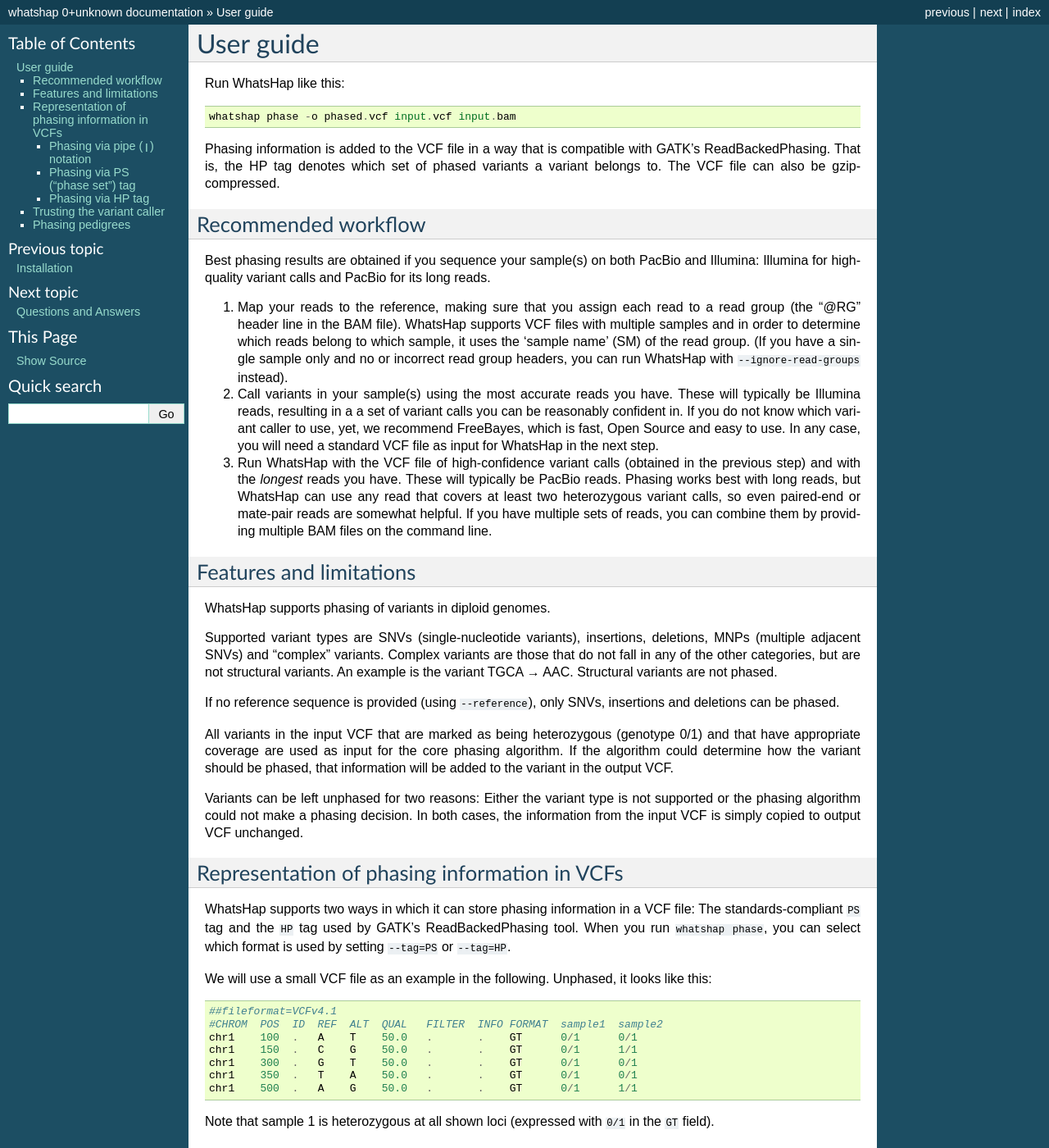
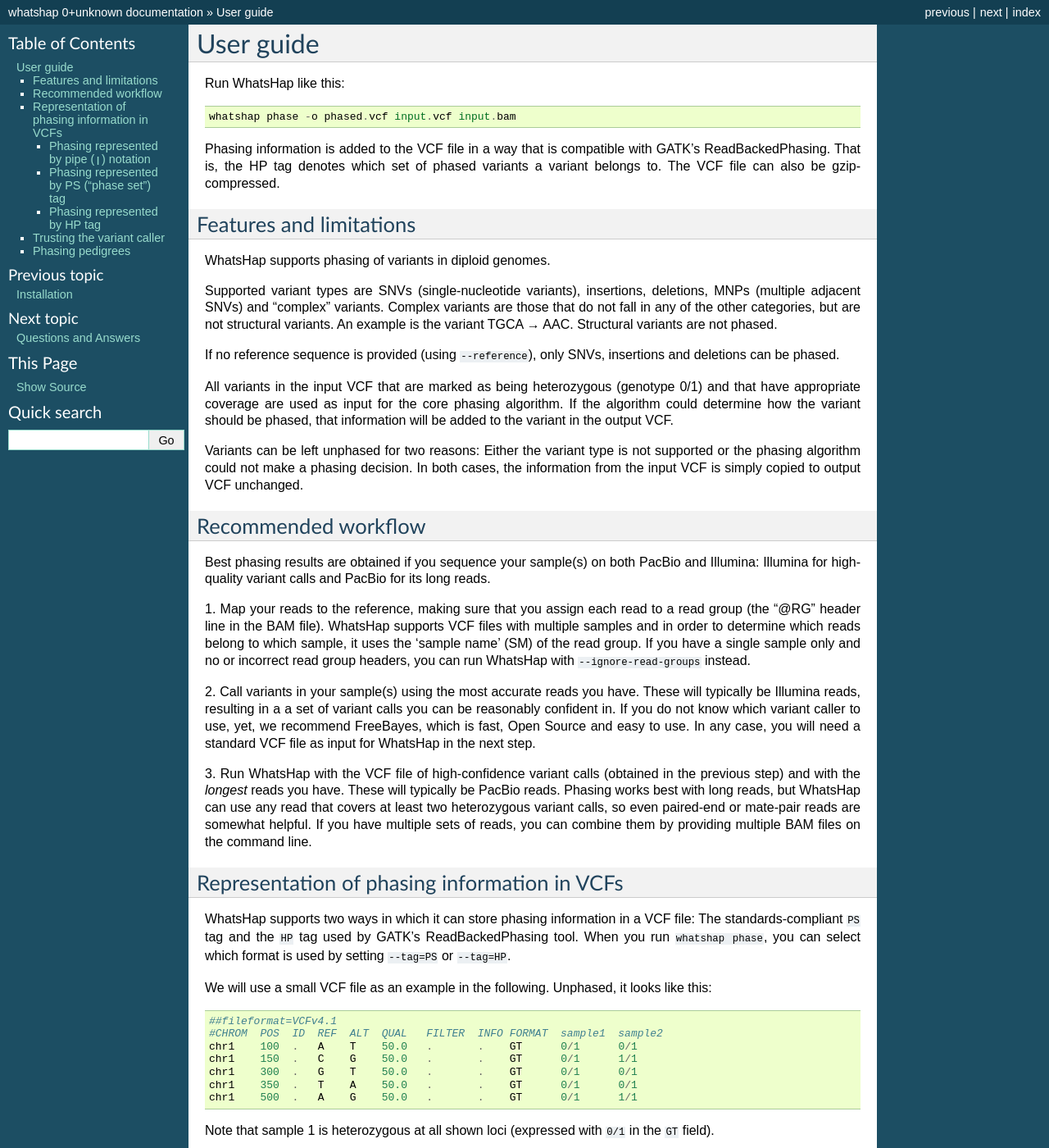
Before and after one commit to whatshap/whatshap, a Sphinx documentation site: the page built from doc/guide.rst, in a window 1280 px wide and 1400 px high. Shown: the whole window at 82% size. Built offline with Sphinx 7.4.7, drawn with Linux system fonts in a browser that asks for light colours; some of the changed lines change nothing that is shown; some of the changed text lies outside the part shown.

Commit message:
Rephrase

```diff
--- a/doc/guide.rst
+++ b/doc/guide.rst
@@ -9,18 +9,6 @@
 Phasing information is added to the VCF file in a way that is compatible with
 GATK’s ReadBackedPhasing. That is, the HP tag denotes which set of phased
 variants a variant belongs to. The VCF file can also be gzip-compressed.
-
-
-Recommended workflow
-====================
-
-Best phasing results are obtained if you sequence your sample(s) on both PacBio and Illumina: Illumina for high-quality variant calls and PacBio for its long reads.
-
-1. Map your reads to the reference, making sure that you assign each read to a read group (the "@RG" header line in the BAM file). WhatsHap supports VCF files with multiple samples and in order to determine which reads belong to which sample, it uses the 'sample name' (SM) of the read group. (If you have a single sample only and no or incorrect read group headers, you can run WhatsHap with ``--ignore-read-groups`` instead).
-
-2. Call variants in your sample(s) using the most accurate reads you have. These will typically be Illumina reads, resulting in a a set of variant calls you can be reasonably confident in. If you do not know which variant caller to use, yet, we recommend FreeBayes, which is fast, Open Source and easy to use. In any case, you will need a standard VCF file as input for WhatsHap in the next step.
-
-3. Run WhatsHap with the VCF file of high-confidence variant calls (obtained in the previous step) and with the *longest* reads you have. These will typically be PacBio reads. Phasing works best with long reads, but WhatsHap can use any read that covers at least two heterozygous variant calls, so even paired-end or mate-pair reads are somewhat helpful. If you have multiple sets of reads, you can combine them by providing multiple BAM files on the command line.
 
 
 Features and limitations
@@ -48,6 +36,34 @@
 VCF unchanged.
 
 
+Recommended workflow
+====================
+
+Best phasing results are obtained if you sequence your sample(s) on both PacBio
+and Illumina: Illumina for high-quality variant calls and PacBio for its long
+reads.
+
+1. Map your reads to the reference, making sure that you assign each read to a
+read group (the "@RG" header line in the BAM file). WhatsHap supports VCF files
+with multiple samples and in order to determine which reads belong to which
+sample, it uses the 'sample name' (SM) of the read group. If you have a single
+sample only and no or incorrect read group headers, you can run WhatsHap with
+``--ignore-read-groups`` instead.
+
+2. Call variants in your sample(s) using the most accurate reads you have. These
+will typically be Illumina reads, resulting in a a set of variant calls you can
+be reasonably confident in. If you do not know which variant caller to use, yet,
+we recommend FreeBayes, which is fast, Open Source and easy to use. In any case,
+you will need a standard VCF file as input for WhatsHap in the next step.
+
+3. Run WhatsHap with the VCF file of high-confidence variant calls (obtained in
+the previous step) and with the *longest* reads you have. These will typically
+be PacBio reads. Phasing works best with long reads, but WhatsHap can use any
+read that covers at least two heterozygous variant calls, so even paired-end or
+mate-pair reads are somewhat helpful. If you have multiple sets of reads, you
+can combine them by providing multiple BAM files on the command line.
+
+
 Representation of phasing information in VCFs
 =============================================
 
@@ -71,8 +87,8 @@
 ``0/1`` in the ``GT`` field).
 
 
-Phasing via pipe (``|``) notation
----------------------------------
+Phasing represented by pipe (``|``) notation
+--------------------------------------------
 
 The ``GT`` fields can be phased by ordering the alleles by haplotype and
 separating them with a pipe symbol (``|``) instead of a slash (``/``)::
@@ -92,13 +108,13 @@
 the equivalent information.
 
 
-Phasing via PS ("phase set") tag
---------------------------------
+Phasing represented by PS ("phase set") tag
+-------------------------------------------
 
 The pipe notation has problems when not all variants in the VCF file can be
 phased. The `VCF specification <https://github.com/samtools/hts-specs>`_
 introduces the ``PS`` tag to solve some of them. The ``PS`` is a
-unique identifier for a "phase set", which is a set of variants that could
+unique identifier for a "phase set", which is a set of variants that were
 be phased relative to each other. There are usually multiple phase sets in
 the file, and variants that belong to the same phase set do not need to
 be consecutive in the file::
@@ -126,8 +142,8 @@
 WhatsHap currently does not add this tag.
 
 
-Phasing via HP tag
-------------------
+Phasing represented by HP tag
+-----------------------------
 
 GATK’s ReadBackedPhasing tool uses a different way to represent phased variants.
 It is in principle the same as the combination of pipe notation with the ``PS``
```
